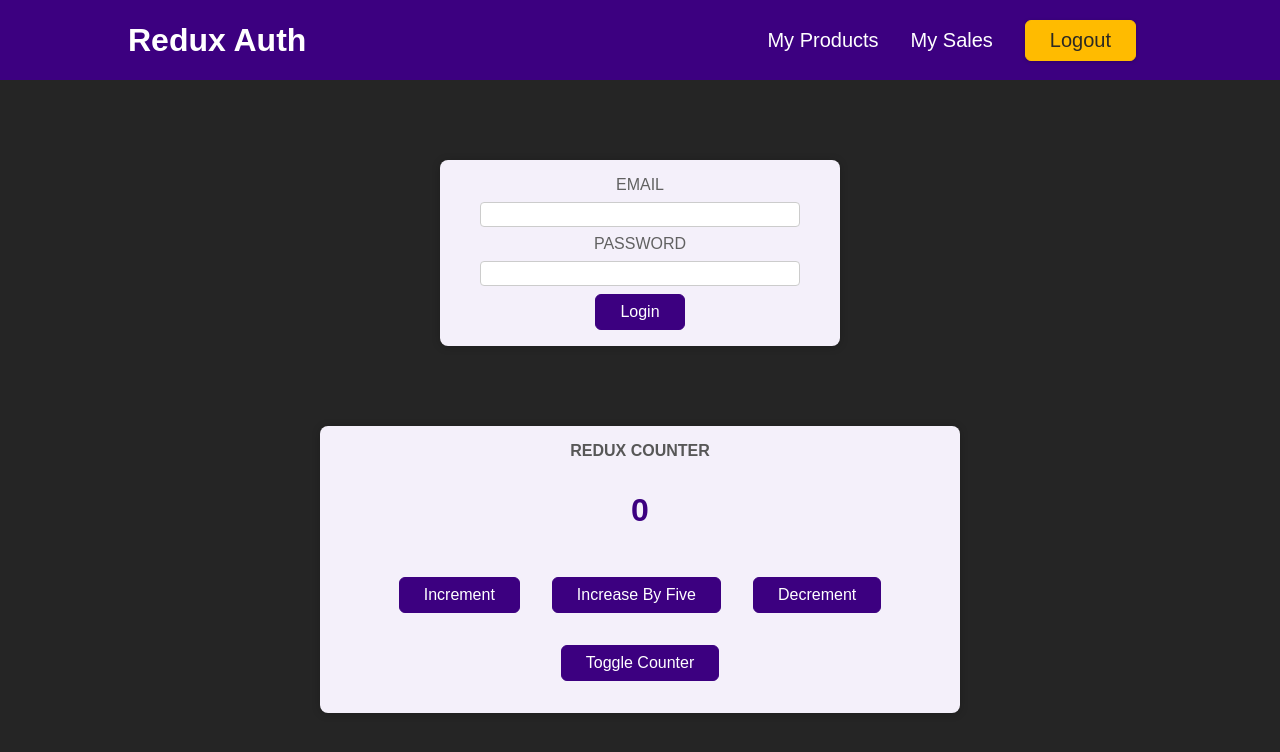
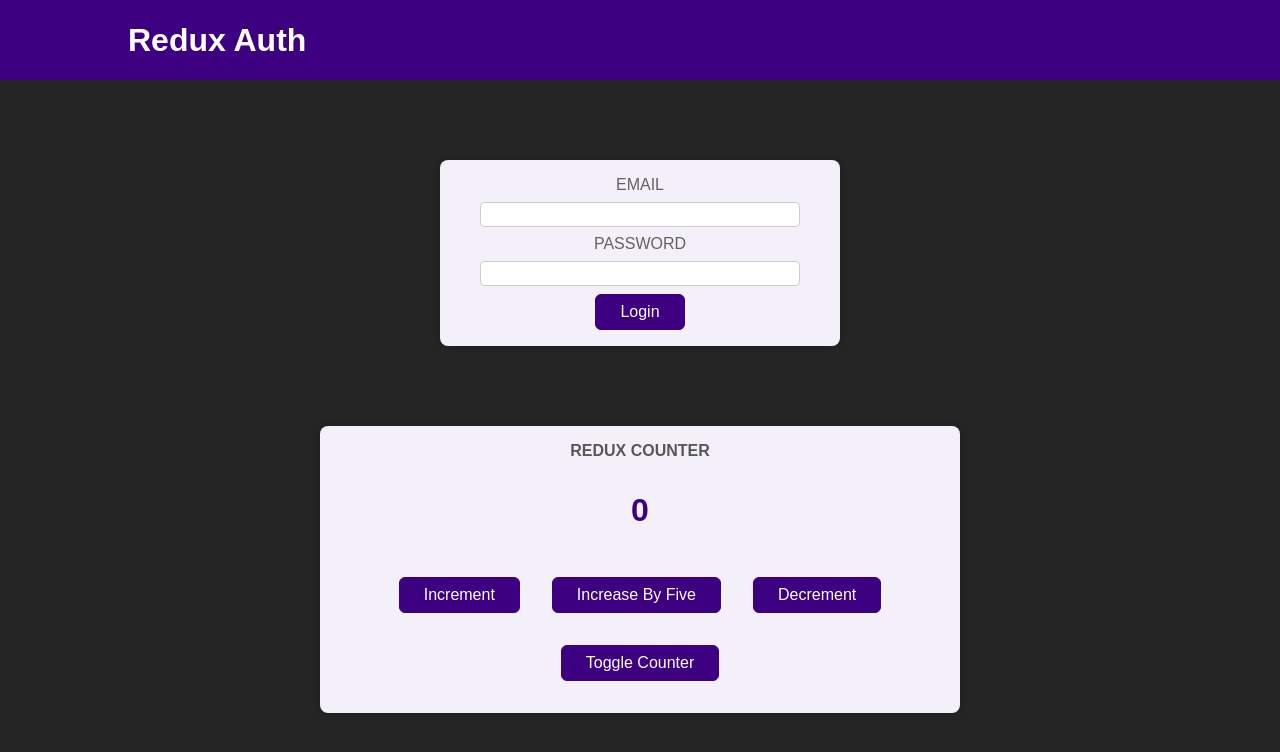
Before and after one commit to filipecamargos/React-Counter-App-Using-Redux, a React (Create React App) app: page / in a window 1280 px wide. Shown: the top 752 px of the page. Built offline with nearby package versions, Linux system fonts and the light colour scheme.

Commit message:
is Auth applided to the nav bar

```diff
--- a/src/components/Header.js
+++ b/src/components/Header.js
@@ -1,22 +1,28 @@
-import classes from './Header.module.css';
+import { useSelector } from "react-redux";
+
+import classes from "./Header.module.css";
 
 const Header = () => {
+  const isAuth = useSelector((state) => state.auth.isAuthenticated);
+
   return (
     <header className={classes.header}>
       <h1>Redux Auth</h1>
+      {isAuth && (
       <nav>
         <ul>
           <li>
-            <a href='/'>My Products</a>
+            <a href="/">My Products</a>
           </li>
           <li>
-            <a href='/'>My Sales</a>
+            <a href="/">My Sales</a>
           </li>
           <li>
             <button>Logout</button>
           </li>
         </ul>
       </nav>
+      )}
     </header>
   );
 };
```
